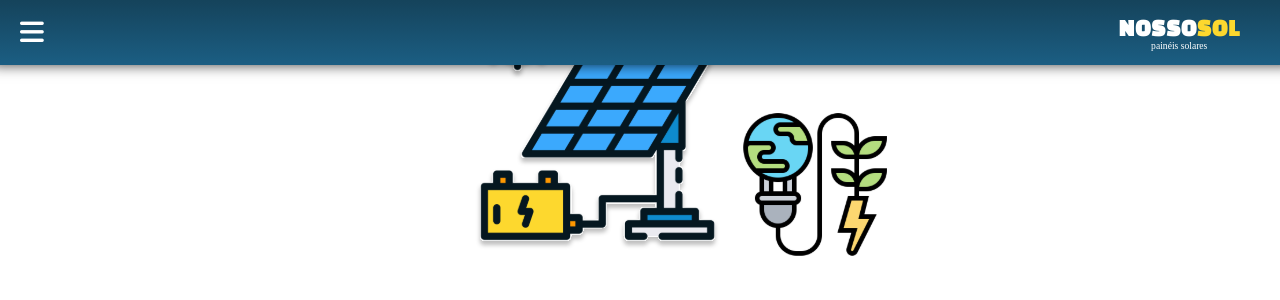
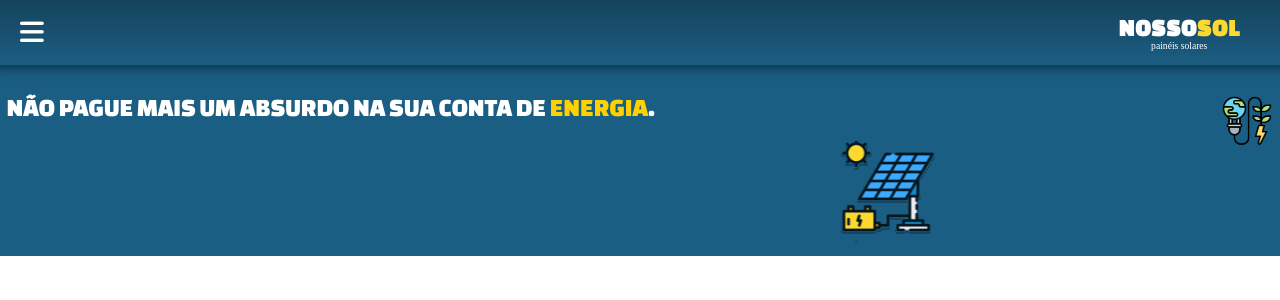
Before and after one commit to Dannick10/nosso-sol, a React (Vite) app: page / in a window 1280 px wide. Shown: the top 300 px of the page. Built offline with nearby package versions, Linux system fonts and the light colour scheme.

Commit message:
adicionando header

```diff
--- a/src/App.jsx
+++ b/src/App.jsx
@@ -5,6 +5,7 @@ import './estilos/header/header.css'
 //imgs
 import header_painel from './img/header_painel.svg'
 import header_world from './img/header_world.svg'
+import Reactangle from './img/Rectangle.svg'
 
 //Componentes
 import Nav from './componentes/Nav/Nav'
@@ -16,10 +17,12 @@ function App() {
      <Nav/>
 
       <header>
-        <div className="header_title">NÃO PAGUE MAIS UM ABSURDO NA SUA CONTA DE ENERGIA.</div>
-        <div className="header_svg">
-          <img src={header_painel} alt="imagem de um painel soalr" />
-          <img src={header_world} alt="imagem de energia limpa" />
+        <div className='header_container'>
+          <div className="header_title">NÃO PAGUE MAIS UM ABSURDO NA SUA CONTA DE <span>ENERGIA</span>.</div>
+          <div className="header_svg">
+            <div  className='svg_world'><img src={header_world} alt="imagem de energia limpa" /></div>
+            <div className='svg_painel'><img src={header_painel} alt="imagem de um painel soalr" /></div>
+          </div>
         </div>
       </header>
 
--- a/src/estilos/header/header.css
+++ b/src/estilos/header/header.css
@@ -1,5 +1,50 @@
+header{
+    position: relative;
+    background-image: url('../../img/Rectangle.svg');
+    background-size: cover;
+     background-position: center;
+}
 
-header{
+.header_container{
+    padding: 2.9em 0.2em 0.1em;
     display: flex;
+    font-family: Changa One, 'arial';
+    font-size: 2em;
+
+    background-color: var(--corDois);
 
 }
+
+img{
+    width: 1.8em;
+}
+
+.header_title{
+    color: white;
+    font-size: 0.8em;
+    width: 38em;
+}
+
+.header_title span{
+    color: var(--corquatro);
+}
+
+.header_svg{
+
+    position: relative;
+    width: 16em;
+    height: 5em;
+}
+
+.svg_world{
+    font-size: 0.9em;
+    position: absolute;
+    right: 0;
+}
+
+.svg_painel{
+    font-size: 1.8em;
+    position: absolute;
+    bottom: 0;
+    left: 0;
+}
--- a/src/index.css
+++ b/src/index.css
@@ -20,4 +20,6 @@
     --corblack: #000;
 
 
+
+
 }
```
Also changed, not shown: src/img/Rectangle.svg (added).
